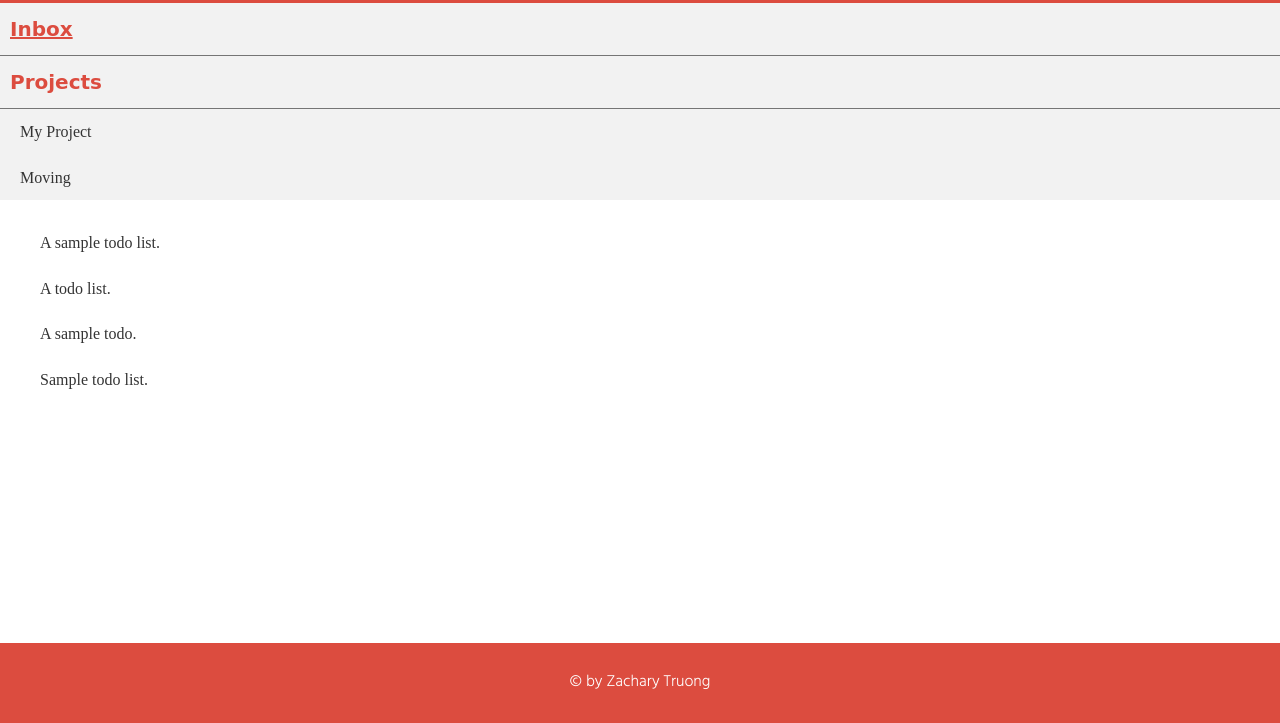
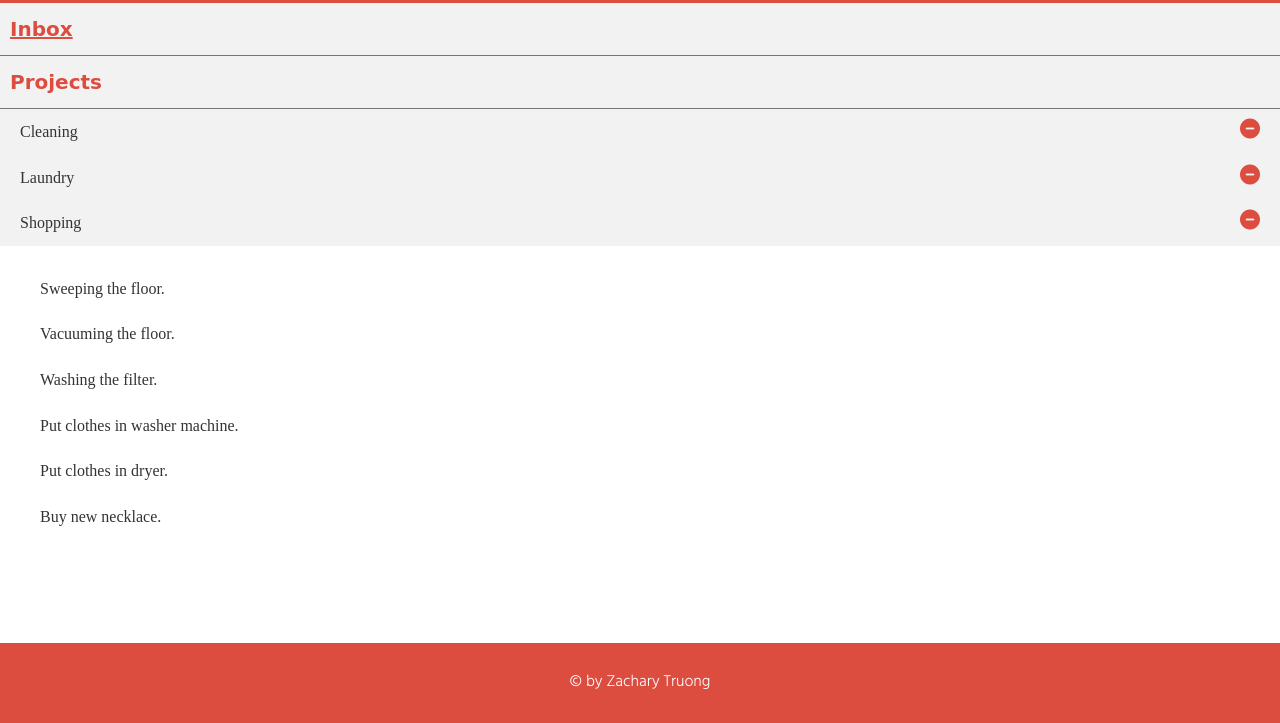
Before and after one commit to zacharytruong/justdoit, a website built with webpack: page dist/index.html in a window 1280 px wide. Both pictures are taken after a click on the element "Inbox". Shown: the part 77-800 px from the top of the page. Built offline with nearby package versions, Linux system fonts and the light colour scheme; a web font is replaced by a local one.

Commit message:
working on delete project buttons

```diff
--- a/src/data.js
+++ b/src/data.js
@@ -1,28 +1,39 @@
 const data = ( function() {
 
-  const myProject = [];
-  const moving = [];
-  class todoItem {
-    constructor(projectName, description) {
-      this.projectName = projectName || 'myProject';
-      this.description = description;
+  const allProjects = [];
+  class Project {
+    constructor(name, todos) {
+      this.name = name;
+      this.todos = todos;
     }
   }
-  const todo1 = new todoItem('My Project', 'A sample todo list.');
-  const todo2 = new todoItem('My Project', 'A todo list.');
-  const todo3 = new todoItem('My Project', 'A sample todo.');
-  const todo4 = new todoItem('Moving', 'Sample todo list.');
-  myProject.push(todo1);
-  myProject.push(todo2);
-  myProject.push(todo3);
-  moving.push(todo4);
-  const Inbox = [];
-  Inbox.push(myProject);
-  Inbox.push(moving);
+  class todo {
+    constructor(content) {
+      this.content = content;
+    }
+  }
+  const cleaning = new Project('Cleaning', []);
+  const laundry = new Project('Laundry', []);
+  const shopping = new Project('Shopping', []);
+  allProjects.push(cleaning);
+  allProjects.push(laundry);
+  allProjects.push(shopping);
+
+  const sweeping = new todo('Sweeping the floor.');
+  const vacuum = new todo('Vacuuming the floor.');
+  const washing = new todo('Washing the filter.');
+  const necklace = new todo('Buy new necklace.');
+  const wash = new todo('Put clothes in washer machine.');
+  const dry = new todo('Put clothes in dryer.');
+  cleaning.todos.push(sweeping);
+  cleaning.todos.push(vacuum);
+  cleaning.todos.push(washing);
+  laundry.todos.push(wash);
+  laundry.todos.push(dry);
+  shopping.todos.push(necklace);
 
   if (storageAvailable('localStorage')) {
-    localStorage.setItem('myProject', JSON.stringify(myProject));
-    localStorage.setItem('Inbox', JSON.stringify(Inbox));
+    localStorage.setItem('allProjects', JSON.stringify(allProjects));
   }
   else return;
 
--- /dev/null
+++ b/src/deleteProject.js
@@ -0,0 +1,8 @@
+const deleteProject = ( function() {
+  function createPopup() {
+
+  }
+
+})();
+
+export default deleteProject;
--- a/src/displayTodos.js
+++ /dev/null
@@ -1,42 +0,0 @@
-function setActiveProject(e) {
-  const projectsList = Array.from(document.getElementsByClassName('project'));
-  projectsList.forEach( project => {
-    project.classList.remove('active');
-    if (e.target.id === project.id) {
-      project.classList.add('active');
-    } else return;
-  })
-};
-function retrieveTodos(e) {
-  const todosBlock = document.createElement('ul');
-  todosBlock.classList.add('todos');
-  const projects = JSON.parse(localStorage.getItem('Inbox'));
-  if (e.target.id === 'Inbox') {
-    projects.forEach( project => {
-      project.forEach( todo => {
-        const list = document.createElement('li');
-        if (todo.description) {
-          list.textContent = todo.description;
-        }
-        todosBlock.appendChild(list);
-      });
-    })
-  } else {
-    projects.forEach( project => {
-      const filteredData = project.filter( todo => todo.projectName === e.target.id);
-    });
-  }
-
-  return todosBlock;
-};
-function clear(node) {
-  node.innerHTML = '';
-}
-function displayTodos(e) {
-  setActiveProject(e);
-  const todosBlock = retrieveTodos(e);
-  clear(dataPanel);
-  dataPanel.appendChild(todosBlock);
-}
-
-export default displayTodos;
--- a/src/index.js
+++ b/src/index.js
@@ -1,9 +1,10 @@
 import createHeader from "./header";
 import createMain from "./main";
+import showTodos from "./showTodos";
 import createFooter from "./footer";
 import data from "./data";
 
-const todoApp = ( function() {
+( function todoApp() {
 
   const content = document.getElementById('content');
 
@@ -12,6 +13,7 @@ const todoApp = ( function() {
   function _init() {
     content.appendChild(createHeader('JustDoIt'));
     content.appendChild(createMain());
+    dataPanel.appendChild(showTodos.createInboxTodos());
     content.appendChild(createFooter('Zachary Truong'));
   }
 
--- a/src/main.js
+++ b/src/main.js
@@ -1,4 +1,5 @@
-import displayTodos from "./displayTodos";
+import showTodos from "./showTodos";
+import deleteProject from "./deleteProject";
 
 const createMain = function() {
 
@@ -8,19 +9,18 @@ const createMain = function() {
   main.appendChild(controlPanel);
   main.appendChild(dataPanel);
 
-  // Create Inbox section
   const inbox = createInbox();
   const inboxTitle = createInboxTitle();
   inbox.appendChild(inboxTitle);
   controlPanel.appendChild(inbox);
 
-  // Create Projects list section
-  const projects = createProjectsBlock();
+  const projectsBlock = createProjectsBlock();
   const projectsTitle = createProjectsTitle();
-  const projectsList = createProjectsList();
-  projects.appendChild(projectsTitle);
-  projects.appendChild(projectsList);
-  controlPanel.appendChild(projects);
+  const allProjects = createProjectsList();
+  projectsBlock.appendChild(projectsTitle);
+  projectsBlock.appendChild(allProjects);
+
+  controlPanel.appendChild(projectsBlock);
 
   function createControlPanel() {
     const controlPanel = document.createElement('div');
@@ -36,7 +36,7 @@ const createMain = function() {
     const inbox = document.createElement('div');
     inbox.classList.add('inbox');
     inbox.classList.add('border');
-    inbox.addEventListener('click', displayTodos);
+    inbox.addEventListener('click', showTodos.displayTodos);
     return inbox;
   }
   function createInboxTitle() {
@@ -61,21 +61,26 @@ const createMain = function() {
     return projectsTitle;
   }
   function createProjectsList() {
-    const lists = JSON.parse(localStorage.getItem('Inbox'));
-    const listContainer = document.createElement('ul');
-    lists.forEach( list => {
-      if (!list[0]) {
-        return;
-      } else {
-        const el = document.createElement('li');
-        el.textContent = list[0]['projectName'];
-        el.classList.add('project');
-        el.id = el.textContent;
-        el.addEventListener('click', displayTodos);
-        listContainer.appendChild(el);
-      }
-    })
-    return listContainer;
+    const allProjects = JSON.parse(localStorage.getItem('allProjects'));
+    const projectsContainer = document.createElement('ul');
+    projectsContainer.classList.add('projectsContainer');
+    allProjects.forEach( project => {
+      const list = document.createElement('li');
+      list.classList.add('listContainer');
+      const content = document.createElement('span');
+      content.textContent = project['name'];
+      content.classList.add('project');
+      content.id = project.name;
+      content.addEventListener('click', showTodos.displayTodos);
+      const deleteProjectBtn = document.createElement('i');
+      deleteProjectBtn.classList.add('fa-solid');
+      deleteProjectBtn.classList.add('fa-circle-minus');
+      projectsContainer.appendChild(list);
+      list.appendChild(content);
+      list.appendChild(deleteProjectBtn);
+
+    });
+    return projectsContainer;
   }
 
   return main;
--- /dev/null
+++ b/src/showTodos.js
@@ -0,0 +1,53 @@
+const showTodos = (function() {
+  function setActiveProject(e) {
+    const allProjects = Array.from(document.getElementsByClassName('project'));
+    const target = document.getElementById(`${e.target.id}`);
+    allProjects.forEach( project => {
+      project.classList.remove('active');
+    });
+    target.classList.add('active');
+  };
+  function clear(node) {
+    node.innerHTML = '';
+  }
+  function displayTodos(e) {
+    setActiveProject(e);
+    clear(dataPanel);
+    if (e.target.id === 'Inbox') {
+      dataPanel.appendChild(createInboxTodos(e));
+    } else {
+      dataPanel.appendChild(createProjectTodos(e));
+    }
+  };
+  function createInboxTodos(e) {
+    const allProjects = JSON.parse(localStorage.getItem('allProjects'));
+    const dataBlock = document.createElement('ul');
+    dataBlock.classList.add('todos');
+    allProjects.forEach( project => {
+      project.todos.forEach( todo => {
+        const list = document.createElement('li');
+        list.textContent = todo.content;
+        dataBlock.appendChild(list);
+      })
+    })
+    return dataBlock
+  }
+  function createProjectTodos(e) {
+    const allProjects = JSON.parse(localStorage.getItem('allProjects'));
+    const dataBlock = document.createElement('ul');
+    dataBlock.classList.add('todos');
+    const target = allProjects.find( project => project['name'] === e.target.id);
+    target.todos.forEach( todo => {
+      const list = document.createElement('li');
+      list.textContent = todo.content;
+      dataBlock.appendChild(list);
+    })
+    return dataBlock;
+  }
+  return {
+    displayTodos,
+    createInboxTodos
+  }
+})();
+
+export default showTodos;
```
Also changed, not shown: dist/index.html, dist/main.js, dist/style.css.
